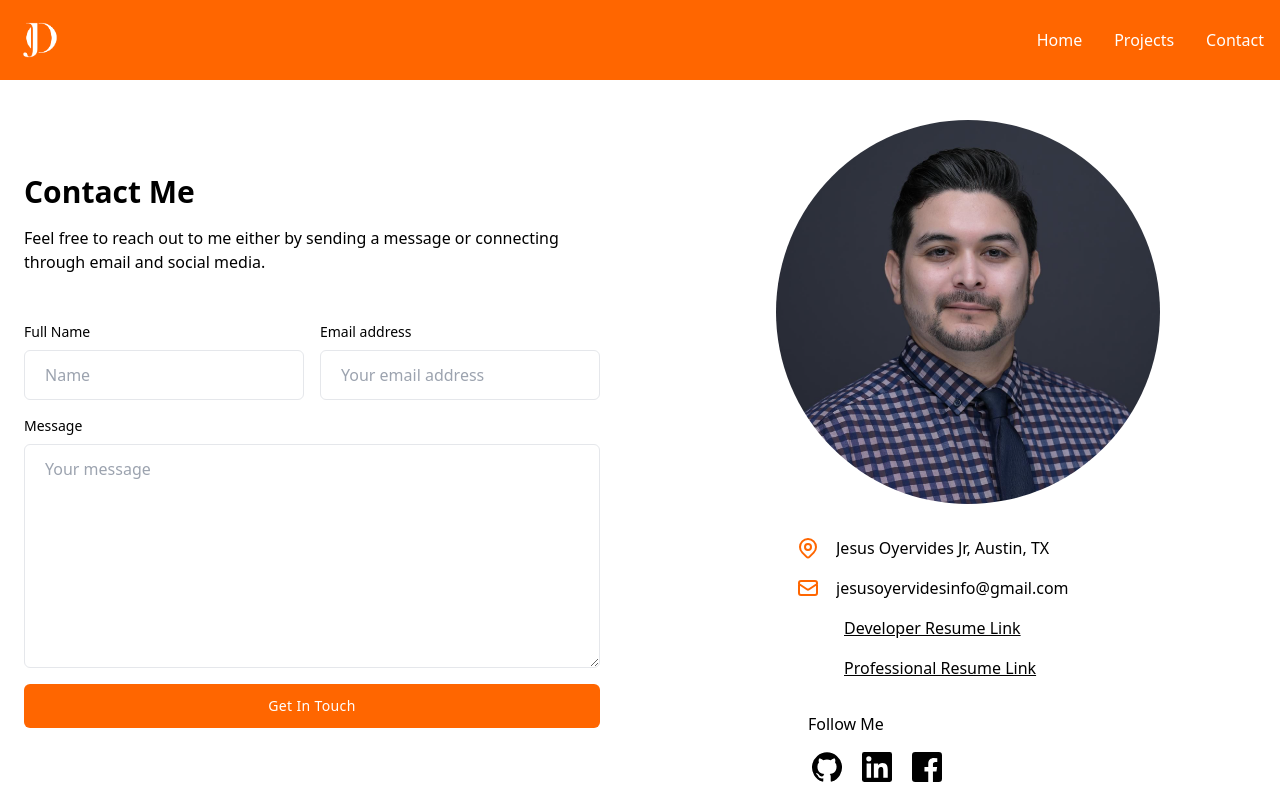
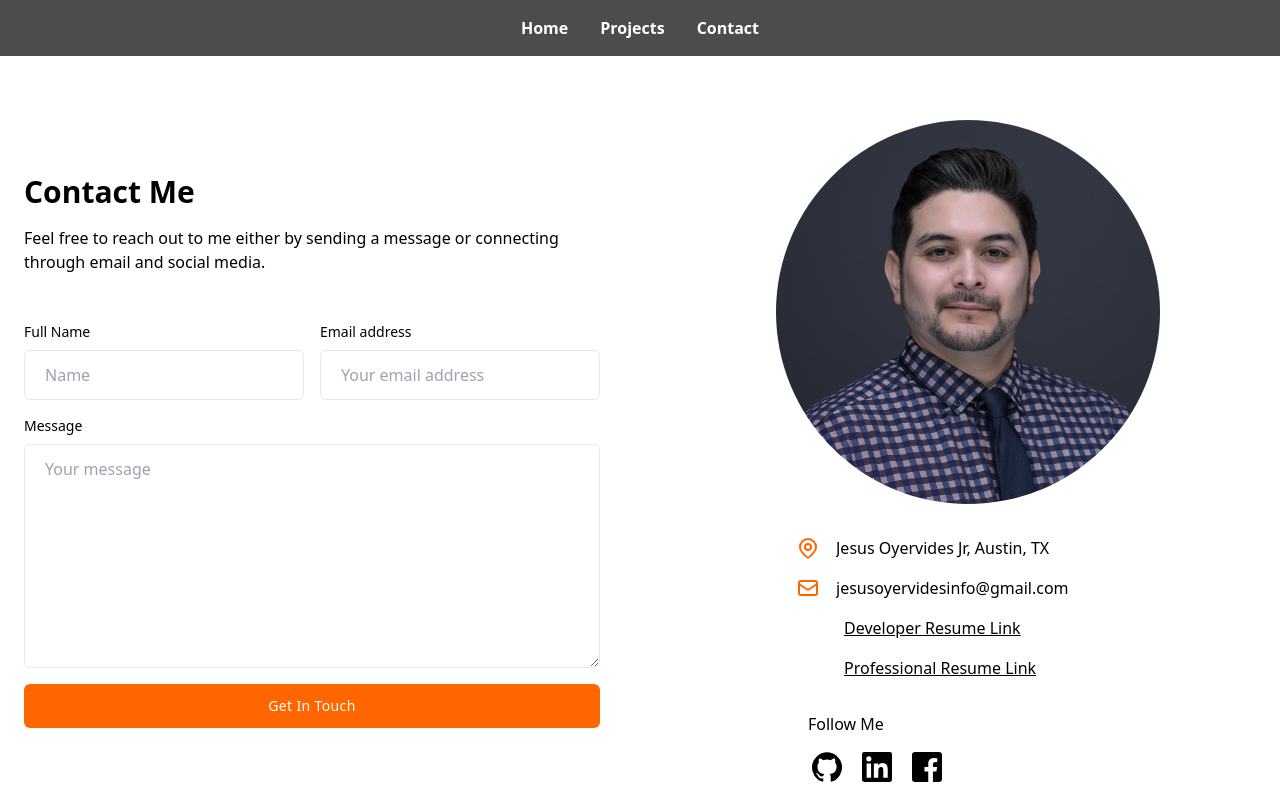
Before and after one commit to jesusoyer/nextjs-portfolio, a Next.js app: page /contact in a window 1280 px wide. Shown: the top 800 px of the page. Built offline with nearby package versions, Linux system fonts and the light colour scheme.

Commit message:
removed other navbar and made one global navbar

```diff
--- /dev/null
+++ b/components/GlobalNavbar.tsx
@@ -0,0 +1,72 @@
+import React, { useState } from "react";
+import Link from "next/link";
+
+export default function Homepage() {
+  // Add state to manage the visibility of the dropdown menu
+  const [isMenuOpen, setIsMenuOpen] = useState(false);
+
+  // Toggle the menu visibility
+  const toggleMenu = () => {
+    setIsMenuOpen(!isMenuOpen);
+  };
+
+  return (
+    <nav className="bg-palette4 md:bg-opacity-70 absolute top-0 left-0 w-full z-10">
+      <div className="max-w-screen-xl flex flex-wrap items-center justify-center mx-auto p-4">
+        <Link href="/" className="flex items-center space-x-3 rtl:space-x-reverse">
+          <span className="text-palette5 self-center text-2xl font-semibold whitespace-nowrap dark:text-white hover:text-white"></span>
+        </Link>
+        <button
+          data-collapse-toggle="navbar-default"
+          type="button"
+          className="inline-flex items-center p-2 w-10 h-10 justify-center text-sm text-gray-500 rounded-lg md:hidden hover:bg-gray-100 focus:outline-none focus:ring-2 focus:ring-gray-200 dark:text-gray-400 dark:hover:bg-gray-700 dark:focus:ring-gray-600"
+          aria-controls="navbar-default"
+          aria-expanded={isMenuOpen ? "true" : "false"}
+          onClick={toggleMenu}
+        >
+          <span className="sr-only">Open main menu</span>
+          <svg
+            className="w-5 h-5"
+            aria-hidden="true"
+            xmlns="http://www.w3.org/2000/svg"
+            fill="none"
+            viewBox="0 0 17 14"
+          >
+            <path
+              stroke="currentColor"
+              strokeLinecap="round"
+              strokeLinejoin="round"
+              strokeWidth="2"
+              d="M1 1h15M1 7h15M1 13h15"
+            />
+          </svg>
+        </button>
+        <div
+          className={`w-full md:block md:w-auto ${isMenuOpen ? "" : "hidden"}`}
+          id="navbar-default"
+        >
+          <div className="font-medium flex flex-col p-4 md:p-0 mt-4 border border-gray-100 rounded-lg bg-palette2 md:flex-row md:space-x-8 rtl:space-x-reverse md:mt-0 md:border-0 bg-transparent dark:bg-palette2 md:dark:bg-gray-900 dark:border-gray-700 justify-center">
+            <Link
+              href="/"
+              className="text-palette5 md:text-palette5 font-extrabold bg-transparent block py-2 px-3 rounded-t-lg hover:bg-gray-500 md:hover:bg-transparent md:border-0 md:hover:text-black md:p-0 dark:text-white md:dark:hover:bg-transparent"
+            >
+              Home
+            </Link>
+            <Link
+              href="/projects"
+              className="text-palette5 md:text-palette5 font-extrabold bg-transparent block py-2 px-3 hover:bg-gray-500 md:hover:bg-transparent md:border-0 md:hover:text-black md:p-0 md:dark:hover:bg-transparent"
+            >
+              Projects
+            </Link>
+            <Link
+              href="/contact"
+              className="bg-transparent font-extrabold text-palette5 md:text-palette5 block py-2 px-3 rounded-b-lg hover:bg-gray-500 md:hover:bg-transparent md:border-0 md:hover:text-black md:p-0 dark:hover:bg-gray-700 md:dark:hover:bg-transparent"
+            >
+              Contact
+            </Link>
+          </div>
+        </div>
+      </div>
+    </nav>
+  );
+}
--- a/components/OtherNavbar.jsx
+++ b/components/OtherNavbar.jsx
@@ -1,50 +1,50 @@
-import React, { useState } from 'react';
-import Image from 'next/image';
-import Link from 'next/link';
+// import React, { useState } from 'react';
+// import Image from 'next/image';
+// import Link from 'next/link';
 
-export default function OtherNavbar() {
-  // State to manage the dropdown menu visibility
-  const [isMenuOpen, setIsMenuOpen] = useState(false);
+// export default function OtherNavbar() {
+//   // State to manage the dropdown menu visibility
+//   const [isMenuOpen, setIsMenuOpen] = useState(false);
 
-  // Toggle menu visibility
-  const toggleMenu = () => {
-    setIsMenuOpen(!isMenuOpen);
-  };
+//   // Toggle menu visibility
+//   const toggleMenu = () => {
+//     setIsMenuOpen(!isMenuOpen);
+//   };
 
-  return (
-    <nav className="bg-palette1 absolute top-0 left-0 w-full z-10">
-      <div className="max-w-screen-xl flex flex-wrap items-center justify-between mx-auto p-4">
-        <Link href="/" className="flex items-center space-x-3 rtl:space-x-reverse">
-          <Image
-            src="/personallogo3.png"
-            alt="Personal Logo"
-            width={48}
-            height={48}
-            className="object-contain"
-          />
+//   return (
+//     <nav className="bg-palette1 absolute top-0 left-0 w-full z-10">
+//       <div className="max-w-screen-xl flex flex-wrap items-center justify-between mx-auto p-4">
+//         <Link href="/" className="flex items-center space-x-3 rtl:space-x-reverse">
+//           <Image
+//             src="/personallogo3.png"
+//             alt="Personal Logo"
+//             width={48}
+//             height={48}
+//             className="object-contain"
+//           />
 
-        </Link>
-        <button
-          data-collapse-toggle="navbar-default"
-          type="button"
-          className="inline-flex items-center p-2 w-10 h-10 justify-center text-sm text-gray-500 rounded-lg md:hidden hover:bg-gray-100 focus:outline-none focus:ring-2 focus:ring-gray-200 dark:text-gray-400 dark:hover:bg-gray-700 dark:focus:ring-gray-600"
-          aria-controls="navbar-default"
-          aria-expanded={isMenuOpen ? "true" : "false"}
-          onClick={toggleMenu}
-        >
-          <span className="sr-only">Open main menu</span>
-          <svg className="w-5 h-5" aria-hidden="true" xmlns="http://www.w3.org/2000/svg" fill="none" viewBox="0 0 17 14">
-            <path stroke="currentColor" strokeLinecap="round" strokeLinejoin="round" strokeWidth="2" d="M1 1h15M1 7h15M1 13h15"/>
-          </svg>
-        </button>
-        <div className={`w-full md:block md:w-auto ${isMenuOpen ? '' : 'hidden'}`} id="navbar-default">
-          <div className="font-medium flex flex-col p-4 md:p-0 mt-4 border border-gray-100 rounded-lg bg-gray-50 md:flex-row md:space-x-8 rtl:space-x-reverse md:mt-0 md:border-0 bg-transparent dark:bg-gray-800 md:dark:bg-gray-900 dark:border-gray-700">
-            <Link href="/" className="text-palette5 block py-2 px-3 rounded-t-lg hover:bg-gray-500 md:hover:bg-transparent md:border-0 md:hover:text-white md:p-0 dark:text-white">Home</Link>
-            <Link href="/projects" className="text-palette5 block py-2 px-3 hover:bg-white md:hover:bg-transparent md:border-0 md:hover:text-white md:p-0 md:dark:hover:bg-transparent">Projects</Link>
-            <Link href="/contact" className="text-palette5 block py-2 px-3 rounded-b-lg hover:bg-gray-500 md:hover:bg-transparent md:border-0 md:hover:text-white md:p-0 dark:hover:bg-gray-700 md:dark:hover:bg-transparent">Contact</Link>
-          </div>
-        </div>
-      </div>
-    </nav>
-  );
-}
+//         </Link>
+//         <button
+//           data-collapse-toggle="navbar-default"
+//           type="button"
+//           className="inline-flex items-center p-2 w-10 h-10 justify-center text-sm text-gray-500 rounded-lg md:hidden hover:bg-gray-100 focus:outline-none focus:ring-2 focus:ring-gray-200 dark:text-gray-400 dark:hover:bg-gray-700 dark:focus:ring-gray-600"
+//           aria-controls="navbar-default"
+//           aria-expanded={isMenuOpen ? "true" : "false"}
+//           onClick={toggleMenu}
+//         >
+//           <span className="sr-only">Open main menu</span>
+//           <svg className="w-5 h-5" aria-hidden="true" xmlns="http://www.w3.org/2000/svg" fill="none" viewBox="0 0 17 14">
+//             <path stroke="currentColor" strokeLinecap="round" strokeLinejoin="round" strokeWidth="2" d="M1 1h15M1 7h15M1 13h15"/>
+//           </svg>
+//         </button>
+//         <div className={`w-full md:block md:w-auto ${isMenuOpen ? '' : 'hidden'}`} id="navbar-default">
+//           <div className="font-medium flex flex-col p-4 md:p-0 mt-4 border border-gray-100 rounded-lg bg-gray-50 md:flex-row md:space-x-8 rtl:space-x-reverse md:mt-0 md:border-0 bg-transparent dark:bg-gray-800 md:dark:bg-gray-900 dark:border-gray-700">
+//             <Link href="/" className="text-palette5 block py-2 px-3 rounded-t-lg hover:bg-gray-500 md:hover:bg-transparent md:border-0 md:hover:text-white md:p-0 dark:text-white">Home</Link>
+//             <Link href="/projects" className="text-palette5 block py-2 px-3 hover:bg-white md:hover:bg-transparent md:border-0 md:hover:text-white md:p-0 md:dark:hover:bg-transparent">Projects</Link>
+//             <Link href="/contact" className="text-palette5 block py-2 px-3 rounded-b-lg hover:bg-gray-500 md:hover:bg-transparent md:border-0 md:hover:text-white md:p-0 dark:hover:bg-gray-700 md:dark:hover:bg-transparent">Contact</Link>
+//           </div>
+//         </div>
+//       </div>
+//     </nav>
+//   );
+// }
--- a/components/hompageComponents/HomePageNavbar.tsx
+++ /dev/null
@@ -1,56 +0,0 @@
-import React, { useState } from 'react';
-
-import Image from 'next/image';
-import Link from 'next/link';
-
-export default function Homepage() {
-  // Add state to manage the visibility of the dropdown menu
-  const [isMenuOpen, setIsMenuOpen] = useState(false);
-
-  // Toggle the menu visibility
-  const toggleMenu = () => {
-    setIsMenuOpen(!isMenuOpen);
-  };
-
-  return (
-    <nav className="bg-palette4  md:bg-opacity-70 absolute top-0 left-0 w-full z-10">
-      <div className="max-w-screen-xl flex flex-wrap items-center justify-between mx-auto p-4">
-        <Link href="/" className="flex items-center space-x-3 rtl:space-x-reverse">
-        <span className="text-palette5 self-center text-2xl font-semibold whitespace-nowrap dark:text-white hover:text-white">
-  <Image
-    src= "/personallogo3.png"
-    alt="Personal Logo"
-    width={100}
-    height={100}
-    className="w-12 h-12 object-contain"
-  />
-</span>
-        </Link>
-        <button
-          data-collapse-toggle="navbar-default"
-          type="button"
-          className="inline-flex items-center p-2 w-10 h-10 justify-center text-sm text-gray-500 rounded-lg md:hidden hover:bg-gray-100 focus:outline-none focus:ring-2 focus:ring-gray-200 dark:text-gray-400 dark:hover:bg-gray-700 dark:focus:ring-gray-600"
-          aria-controls="navbar-default"
-          aria-expanded={isMenuOpen ? "true" : "false"}
-          onClick={toggleMenu}
-        >
-          <span className="sr-only">Open main menu</span>
-          <svg className="w-5 h-5" aria-hidden="true" xmlns="http://www.w3.org/2000/svg" fill="none" viewBox="0 0 17 14">
-            <path stroke="currentColor" strokeLinecap="round" strokeLinejoin="round" strokeWidth="2" d="M1 1h15M1 7h15M1 13h15"/>
-          </svg>
-        </button>
-        <div className={`w-full md:block md:w-auto ${isMenuOpen ? '' : 'hidden'}`} id="navbar-default">
-          <div className="font-medium flex flex-col p-4 md:p-0 mt-4 border  border-gray-100 rounded-lg bg-palette2 md:flex-row md:space-x-8 rtl:space-x-reverse md:mt-0 md:border-0 bg-transparent dark:bg-palette2 md:dark:bg-gray-900 dark:border-gray-700">
-
-          <Link href="/" className="text-palette5 md:text-palette5 font-extrabold bg-transparent block py-2 px-3 rounded-t-lg   hover:bg-gray-500 md:hover:bg-transparent md:border-0 md:hover:text-black md:p-0 dark:text-white   md:dark:hover:bg-transparent">Home
-            </Link>
-            <Link href="/projects" className="text-palette5 md:text-palette5 font-extrabold bg-transparent block py-2 px-3  hover:bg-gray-500 md:hover:bg-transparent md:border-0 md:hover:text-black md:p-0 md:dark:hover:bg-transparent">Projects
-            </Link>
-            <Link href="/contact" className="bg-transparent font-extrabold text-palette5 md:text-palette5 block py-2 px-3  rounded-b-lg hover:bg-gray-500 md:hover:bg-transparent md:border-0 md:hover:text-black md:p-0  dark:hover:bg-gray-700 md:dark:hover:bg-transparent">Contact
-            </Link>
-          </div>
-        </div>
-      </div>
-    </nav>
-  );
-}
--- a/pages/_app.tsx
+++ b/pages/_app.tsx
@@ -1,10 +1,23 @@
 import '@/styles/globals.css';
 
+// pages/_app.tsx
+import { AppProps } from 'next/app';
+import GlobalNavbar from '@/components/GlobalNavbar'; // Import the global navbar
+import Footer from '@/components/Footer'; // Import the footer
 
-import type { AppProps } from 'next/app';
+function MyApp({ Component, pageProps }: AppProps) {
+  return (
+    <div>
+      {/* Include the Global Navbar */}
+      <GlobalNavbar />
 
-const MyApp = ({ Component, pageProps }: AppProps) => {
-  return <Component {...pageProps} />;
-};
+      {/* Render the page component */}
+      <Component {...pageProps} />
+
+      {/* Include the Footer */}
+      <Footer />
+    </div>
+  );
+}
 
 export default MyApp;
--- a/pages/contact.tsx
+++ b/pages/contact.tsx
@@ -1,16 +1,13 @@
 
-import Footer from "@/components/Footer";
-
-import OtherNavbar from "../components/OtherNavbar";
 
 import ContactSection from "@/components/contactPageComponents/ContactSection";
 // import ContactHero from '../components/ContactPageHero';
 export default function contacts() {
   return (
    <main>
-    <OtherNavbar />
+
    <ContactSection />
-   <Footer />
+
    </main>
   )
 }
--- a/pages/index.tsx
+++ b/pages/index.tsx
@@ -1,5 +1,5 @@
 import Homepage from "../components/hompageComponents/Homepage";
-import HomePageNavbar from "../components/hompageComponents/HomePageNavbar";
+import HomePageNavbar from "../components/GlobalNavbar";
 
 import Footer from "@/components/Footer";
 
@@ -8,10 +8,10 @@ export default function home() {
   return (
    <main>
 
-    <HomePageNavbar />
+
     <Homepage />
 
-    <Footer />
+
    </main>
 
   )
```
Also changed, not shown: components/hompageComponents/Featured.jsx (+14 -0 lines), pages/projects.tsx (+3 -4 lines).
